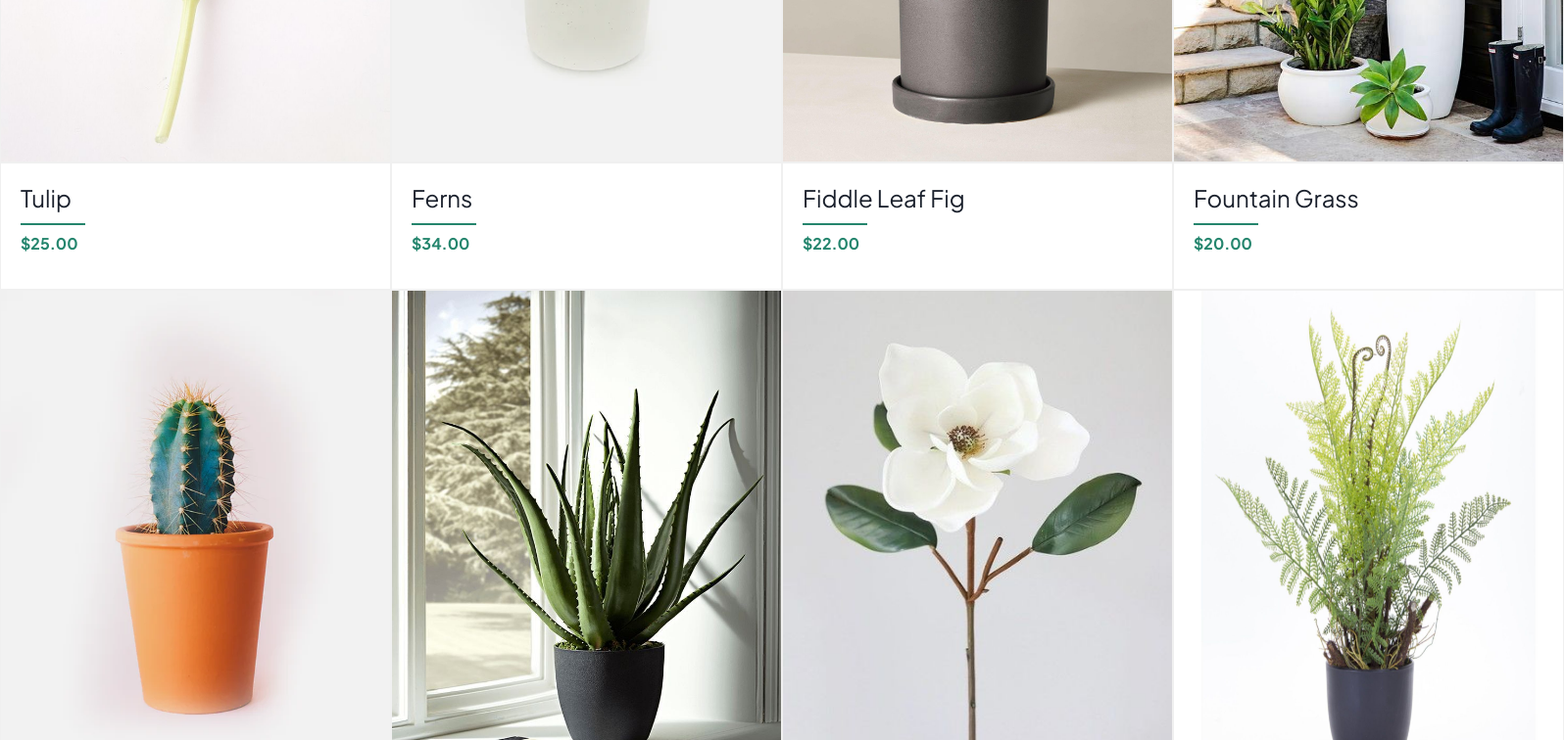
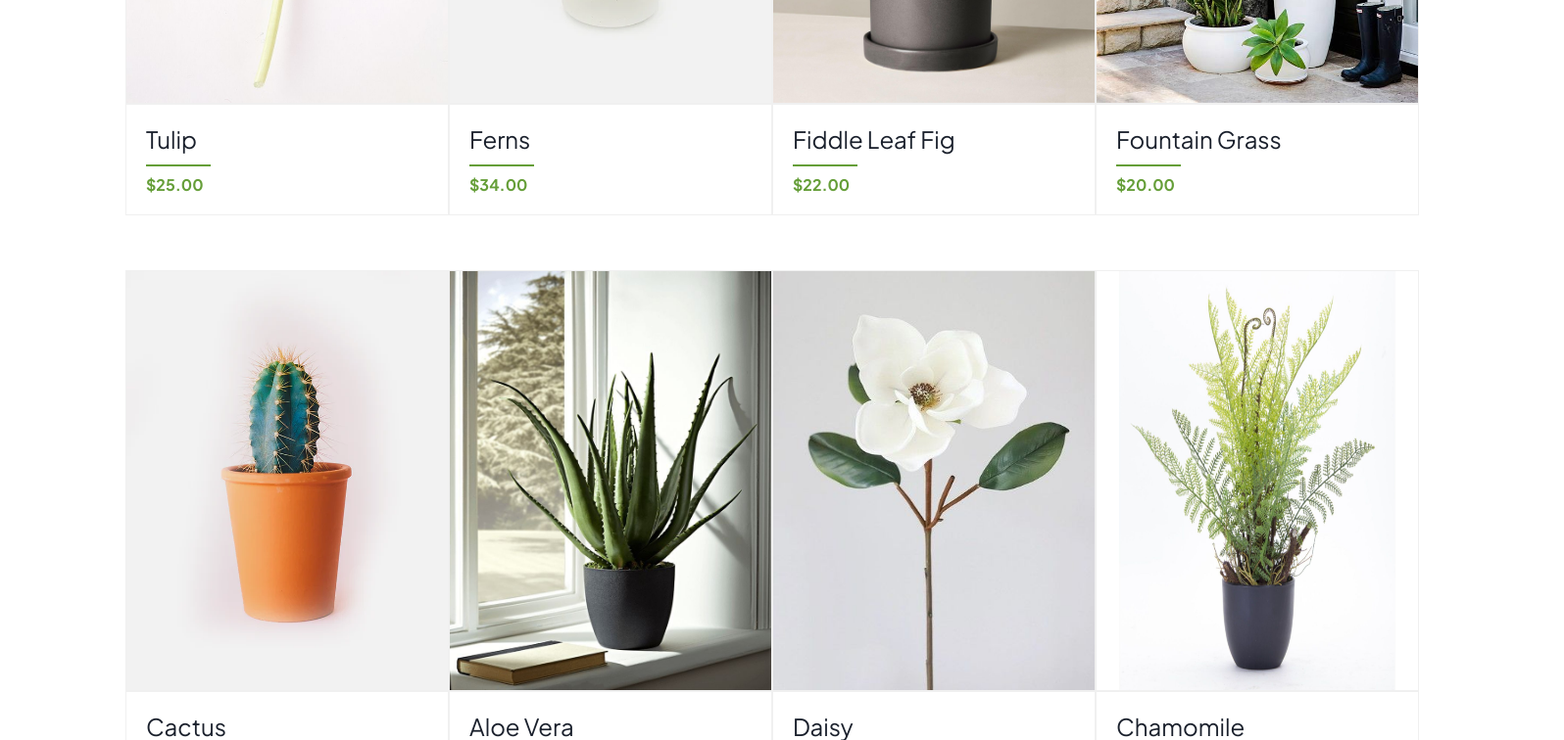
Before and after one commit to godriceeichie/CyberTitans-Frontend, a React (Create React App) app: page /products in a window 1280 px wide. Shown: the part 660-1416 px from the top of the page at 98% size, 1596 px wide, since content can reach past the window. Built offline with nearby package versions, Linux system fonts and the light colour scheme; a web font is replaced by a local one.

Commit message:
commiting

```diff
--- a/src/styles/Product.css
+++ b/src/styles/Product.css
@@ -6,6 +6,7 @@
     justify-content: center;
     flex-direction: column;
         padding: 100px 0;
+        /* background-color: red; */
 }
 .productMain h1{
         margin-bottom: 8px;
@@ -17,7 +18,7 @@
 .productMain h1::after{
     position: absolute;
     content: '';
-    background: #24856D;
+    background: #659E38;
     bottom: 0;
     left: 0;
     right: 0;
@@ -89,7 +90,7 @@ display: flex;
     align-items: center;
     justify-content: space-between;
     flex-direction: row;
-    width: 100%;
+    width: 80%;
    /* overflow-y: scroll; */
     height: max-content;
     /* background-color: red; */
@@ -99,22 +100,22 @@ display: flex;
     align-items: center;
     justify-content: space-between;
     flex-direction: column;
-    height: 648px;
-    width: 100%;
+    height: max-content;
+    width: 330px;
     transition: .3s ease-in-out;
         position: relative;
-    /* background-color: blue; */
+    /* background-color: rgb(149, 255, 0); */
     /* border: 1px solid black; */
 }
 
 .listedProduct img{
-    height: 80%;
-    width: 399px;
+    height: 430px;
+        width: 330px;
     border: 1px solid #f0f0f0;
 }
 .description{
-    height: 20%;
-    width: 399px;
+    height: 114px;
+    width: 330px;
     padding: 17px 20px 16px;
     border: 1px solid #f0f0f0;
     /* background-color: #24856D; */
@@ -128,14 +129,14 @@ display: flex;
         font-weight: 700;
         line-height: 22px;
         margin-right: 10px;
-        color: #24856D;
+        color: #659E38;
 }
 .cart{
     position: absolute;
     height: 118px;
     /* top: 0; */
-    bottom: 150px;
-    right: 40px;
+    bottom: 130px;
+    right: 20px;
     width: 50px;
     background-color: white;
     /* z-index: 999; */
@@ -143,6 +144,8 @@ display: flex;
     align-items: center;
     justify-content: space-between;
     flex-direction: column;
+    transition: display 0.5s ease-in-out;
+        /* Added transition */
 }
 .cart div{
     /* background-color: green; */
@@ -152,9 +155,12 @@ display: flex;
     display: flex;
     align-items: center;
     justify-content: center;
+
+transition: background-color 0.5s ease-in-out;
+    /* Added transition */
 }
 .cart div:hover{
-    background-color: #24856D;
+    background-color: #659E38;
     color: white;
 }
 .listedProduct:hover .cart {
```
